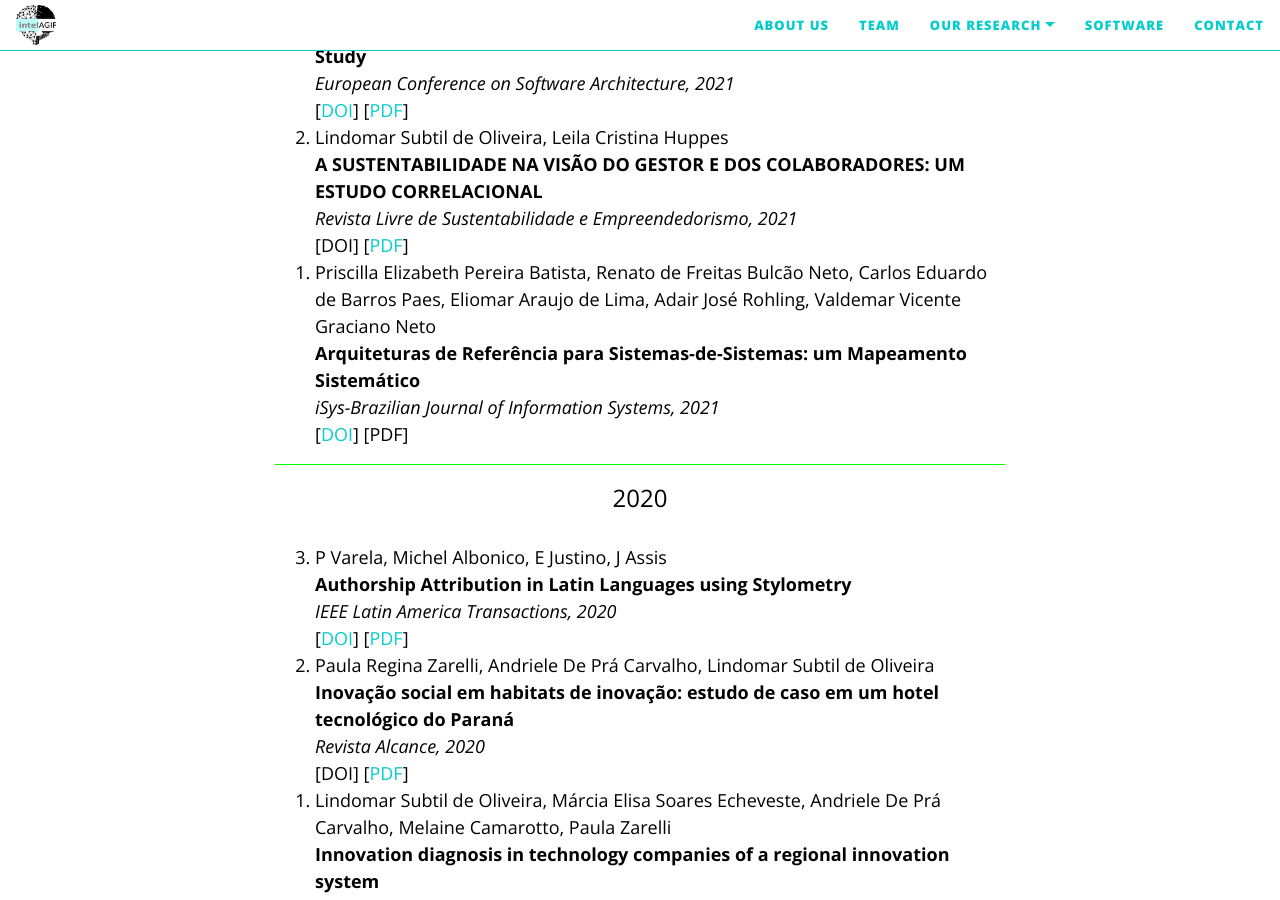
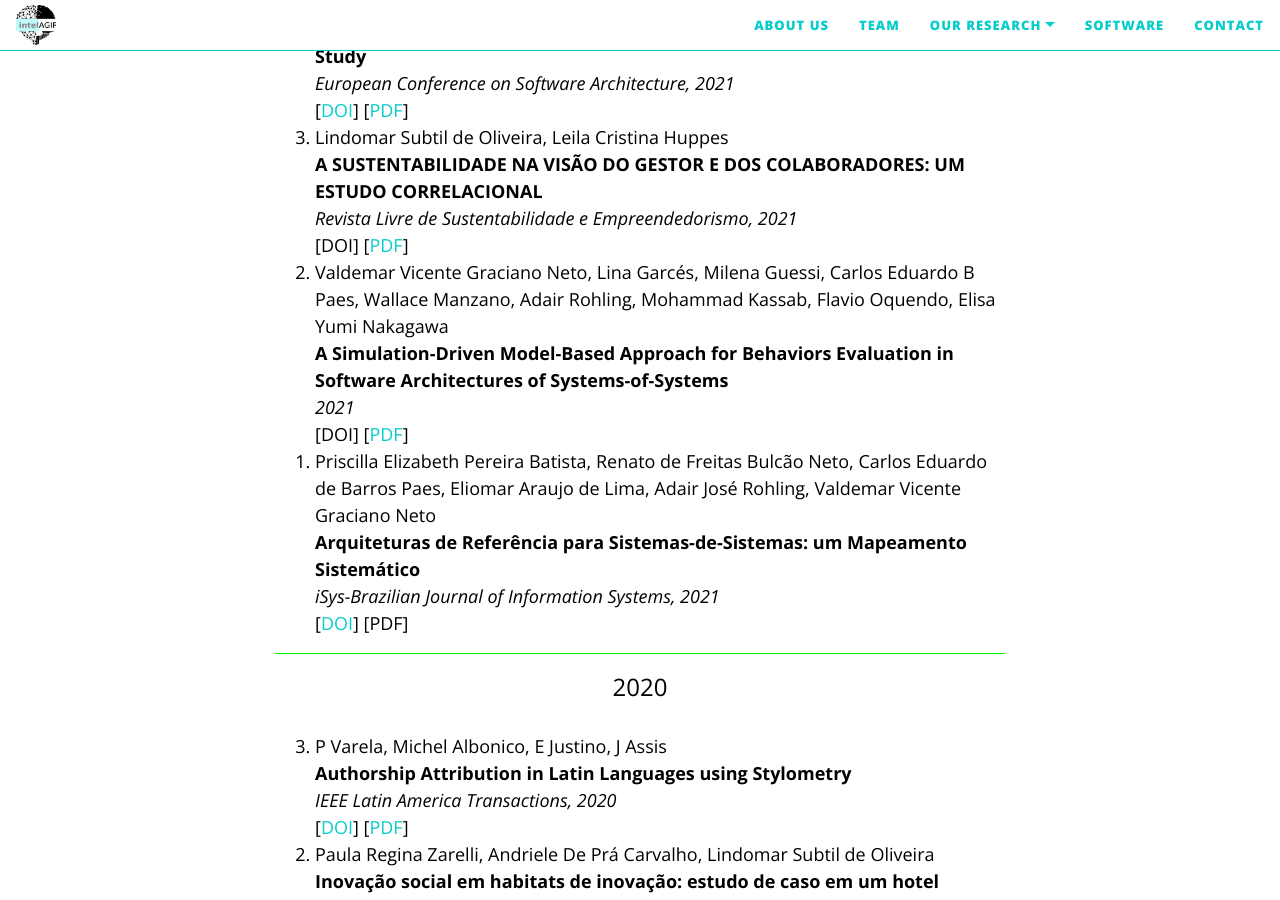
Before and after one commit to IntelAgir-Research-Group/intelagir-research-group.github.io, a Jekyll site: the page built from pages/publications.md, in a window 1280 px wide and 900 px high, scrolled down 643 px. Built offline with Jekyll 4.4.1, drawn with Linux system fonts in a browser that asks for light colours; nearby versions of some CDN libraries; some of the changed text lies outside the part shown.

Commit message:
Update publications.md

```diff
--- a/pages/publications.md
+++ b/pages/publications.md
@@ -346,6 +346,13 @@ publications:
 
 
 
+  - title: "A Simulation-Driven Model-Based Approach for Behaviors Evaluation in Software Architectures of Systems-of-Systems"
+    authors: Valdemar Vicente Graciano Neto, Lina Garcés, Milena Guessi, Carlos Eduardo B Paes, Wallace Manzano, Adair Rohling, Mohammad Kassab, Flavio Oquendo, Elisa Yumi Nakagawa
+    venue: ""
+    doi: #
+    url: https://www.inf.ufg.br/~valdemarneto/projects/asas/sosadl2devs.pdf
+    year: 2021
+    type: conference
 
   - title: "Arquiteturas de Referência para Sistemas-de-Sistemas: um Mapeamento Sistemático"
     authors: Priscilla Elizabeth Pereira Batista, Renato de Freitas Bulcão Neto, Carlos Eduardo de Barros Paes, Eliomar Araujo de Lima, Adair José Rohling, Valdemar Vicente Graciano Neto
@@ -403,6 +410,14 @@ publications:
     year: 2018
     type: conference
 
+  - title: "A REFERENCE ARCHITECTURE FOR SATELLITE SYSTEMS OPERATIONS"
+    authors: Adair José Rohling
+    venue: "Instituto Nacional de Pesquisas Espaciais - INPE"
+    doi: #
+    url: http://mtc-m21c.sid.inpe.br/col/sid.inpe.br/mtc-m21c/2018/09.11.17.51/doc/publicacao.pdf
+    year: 2018
+    type: conference
+
   - title: "Concurrent Structured Analysis SE method applied to a solar irradiance monitor satellite"
     authors: Rodrigo Britto Maria, Halph Macedo Fraulob, Adrielle Chiaki, Gabriel G Coronel M, Adair Rohling, Geilson Loureiro
     venue: "INCOSE International Symposium"
```
